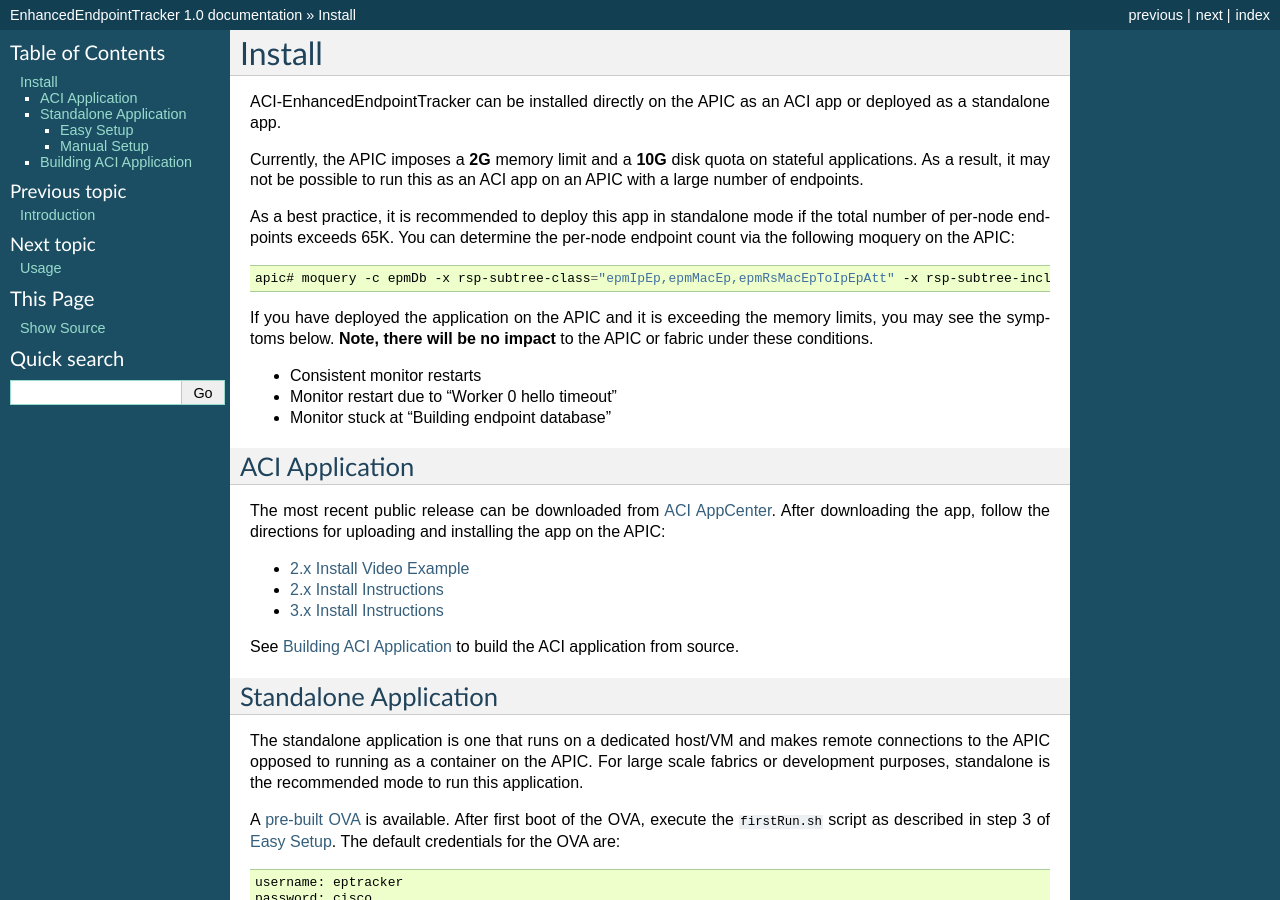
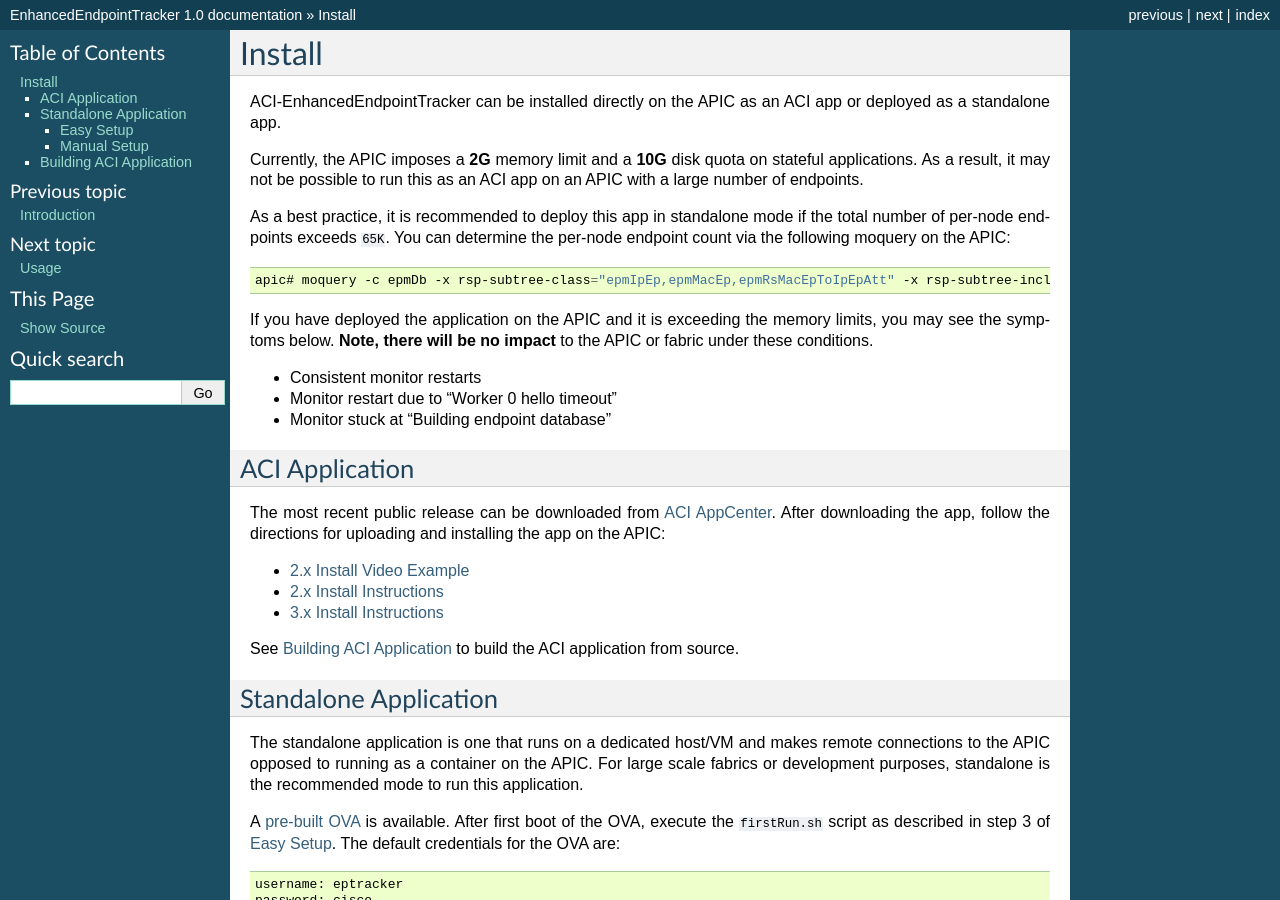
Before and after one commit to agccie/ACI-EnhancedEndpointTracker, a Sphinx documentation site: the page built from docs/install.rst, in a window 1280 px wide and 900 px high. Built offline with Sphinx 7.4.7, drawn with Linux system fonts in a browser that asks for light colours.

```diff
--- a/docs/install.rst
+++ b/docs/install.rst
@@ -9,7 +9,7 @@ on stateful applications.  As a result, it may not be possible to run this as an
 app on an APIC with a large number of endpoints.
 
 As a best practice, it is recommended to deploy this app in standalone mode if
-the total number of per-node endpoints exceeds 65K.  You can determine the per-node
+the total number of per-node endpoints exceeds ``65K``.  You can determine the per-node
 endpoint count via the following moquery on the APIC:
 
 .. code-block:: bash
```
